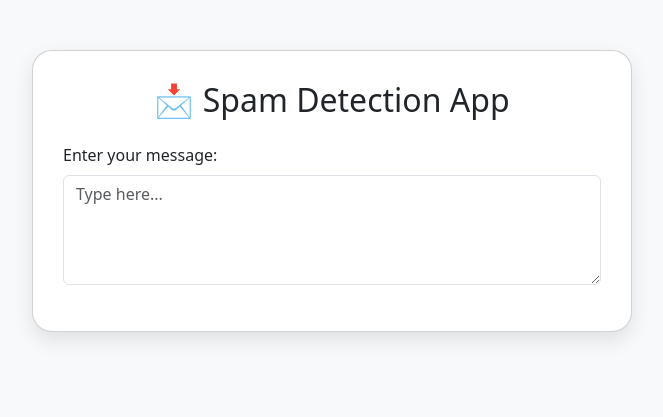
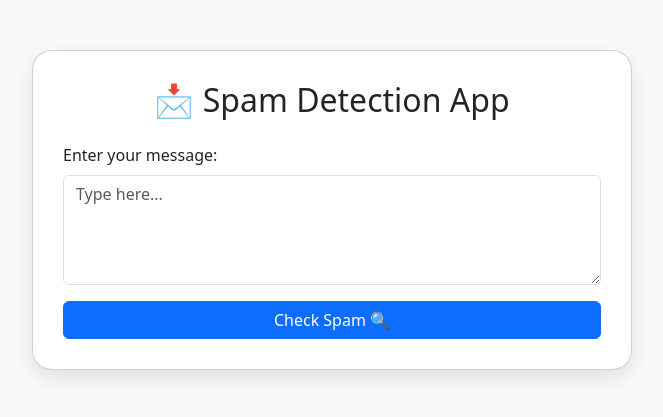
Before and after one commit to Juhigupta563/SpamDetection, a Flask app: page / in a window 1280 px wide. Shown: the top 417 px of the page, without its empty margins (308-971 px from the left). Run offline with Flask 3, Linux system fonts and the light colour scheme; parts of the project's set-up code (start-up, migrations or seed data) failed here and were passed over.

Commit message:
Update form.html

```diff
--- a/templates/form.html
+++ b/templates/form.html
@@ -38,7 +38,7 @@
                 <textarea class="form-control" id="message" name="message" rows="4" placeholder="Type here..." required></textarea>
             </div>
             <div class="d-grid">
-                <button type="submit" class="btn btn-check">Check Spam 🔍</button>
+                <button type="submit" class="btn btn-primary">Check Spam 🔍</button>
             </div>
         </form>
 
```
